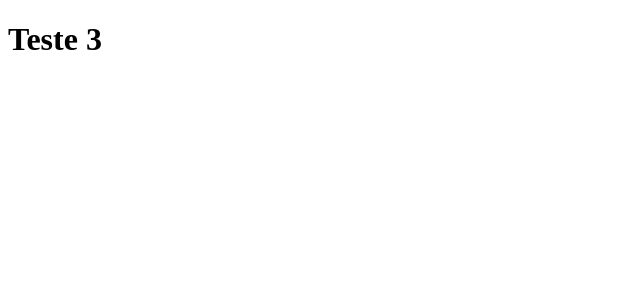
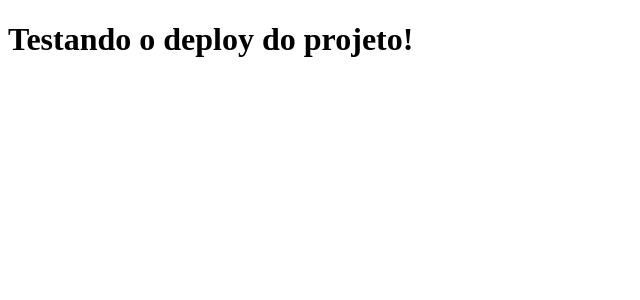
Before and after one commit to llslucas/clone-tabnews, a Next.js app: page / in a window 1280 px wide. Shown: the top 300 px of the page, without its empty margins (0-640 px from the left). Built offline with nearby package versions, Linux system fonts and the light colour scheme.

Commit message:
teste de deploy

```diff
--- a/pages/index.js
+++ b/pages/index.js
@@ -1,5 +1,5 @@
 function Home() {
-  return <h1>Teste 3</h1>
+  return <h1>Testando o deploy do projeto!</h1>
 }
 
 export default Home;
```
